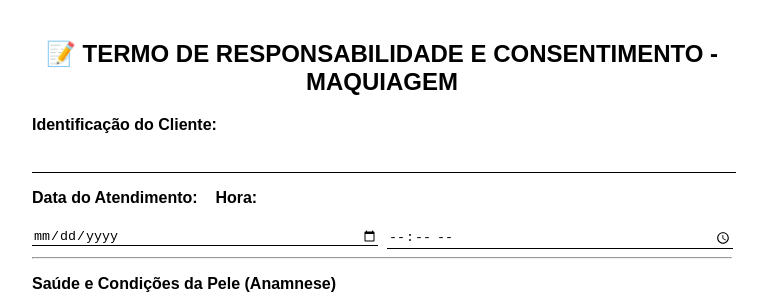
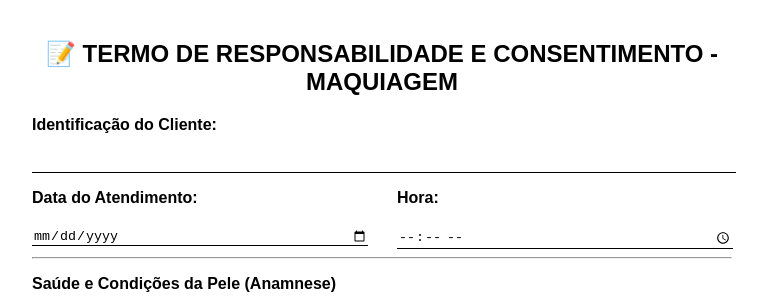
Before and after one commit to Elionaio/Termo-Maquiagem, a plain HTML site: page index.html in a window 1280 px wide. Shown: the top 299 px of the page, without its empty margins (258-1024 px from the left). Drawn offline with Linux system fonts and the light colour scheme.

Commit message:
Update index.html

```diff
--- a/index.html
+++ b/index.html
@@ -26,7 +26,11 @@ input, textarea {
 
 textarea { height: 60px; }
 
-.row { display: flex; gap: 10px; }
+.row {
+  display: flex;
+  gap: 30px; /* AUMENTEI O ESPAÇAMENTO */
+}
+
 .row div { flex: 1; }
 
 .radio-group { display: flex; gap: 20px; margin-top: 10px; }
@@ -61,10 +65,17 @@ button {
 <p><b>Identificação do Cliente:</b></p>
 <input type="text" id="nome" required>
 
-<p><b>Data do Atendimento:</b> &nbsp;&nbsp;          <b>Hora:</b></p>
+<!-- AJUSTE DE ESPAÇAMENTO AQUI -->
 <div class="row">
-  <div><input type="date" id="data" required></div>
-  <div><input type="time" id="hora" required></div>
+  <div>
+    <p><b>Data do Atendimento:</b></p>
+    <input type="date" id="data" required>
+  </div>
+
+  <div>
+    <p><b>Hora:</b></p>
+    <input type="time" id="hora" required>
+  </div>
 </div>
 
 <hr>
@@ -124,7 +135,7 @@ Caso haja reação alérgica durante ou após o atendimento, a responsabilidade
 
 <p><b>Identificação do Cliente:</b> <span id="p_nome"></span></p>
 
-<p><b>Data do Atendimento:</b> <span id="p_data"></span> &nbsp;&nbsp; <b>Hora:</b> <span id="p_hora"></span></p>
+<p><b>Data do Atendimento:</b> <span id="p_data"></span> &nbsp;&nbsp;&nbsp;&nbsp; <b>Hora:</b> <span id="p_hora"></span></p>
 
 <hr>
 
@@ -229,7 +240,6 @@ document.getElementById("btnShare").style.display = "block";
 });
 
 // compartilhar
-
 document.getElementById("btnShare").addEventListener("click", async () => {
 
 if (!pdfBlob) {
@@ -239,10 +249,8 @@ if (!pdfBlob) {
 
 const file = new File([pdfBlob], "termo.pdf", { type: "application/pdf" });
 
-// Texto automático
 const mensagem = "Segue o termo de responsabilidade assinado.";
 
-// Melhor método disponível hoje
 if (navigator.canShare && navigator.canShare({ files: [file] })) {
   await navigator.share({
     title: "Termo de Responsabilidade",
@@ -254,7 +262,6 @@ if (navigator.canShare && navigator.canShare({ files: [file] })) {
 }
 
 });
-
 </script>
 
 </body>
```
